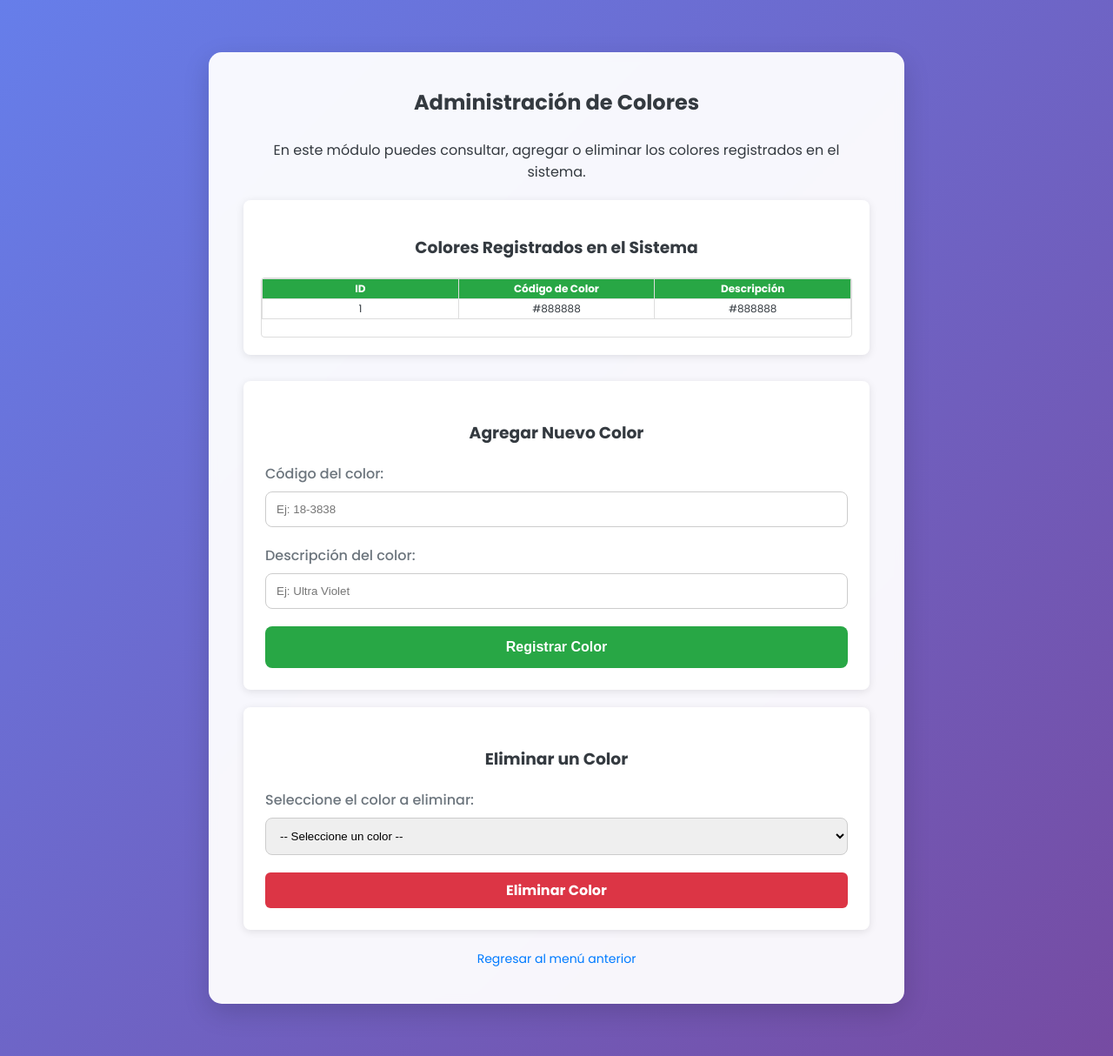
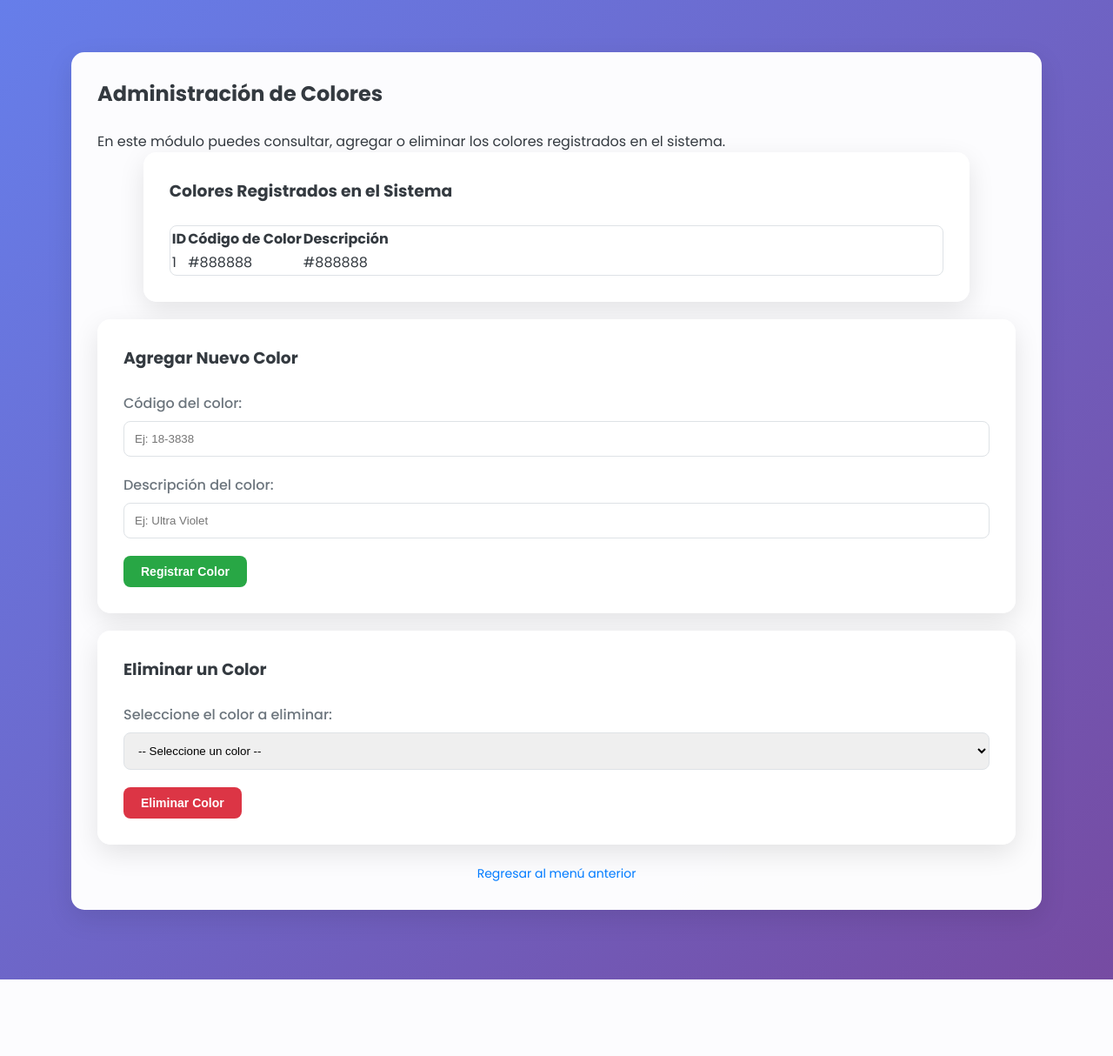
Before and after one commit to jd-kalde87/sistema_produccion, a PHP site: page /admin_colores.php in a window 1280 px wide. Shown: the whole page at 87% size. After the commit the page ends 1126 px from the top, so only its background shows below. Run offline with PHP 8.4, Linux system fonts and the light colour scheme; the visitor is signed in with stand-in values (Sample User, id 1); tables that the repository leaves empty or names only in its code hold one stand-in row (values such as "Sample post").

Commit message:
Add files via upload

```diff
--- a/css/styles.css
+++ b/css/styles.css
@@ -1,15 +1,27 @@
+/*
+=====================================================
+--- HOJA DE ESTILOS PRINCIPAL: SISTEMA_PRODUCCION (CORREGIDA Y OPTIMIZADA) ---
+=====================================================
+*/
+
+/* --- 1. IMPORTACIÓN Y VARIABLES GLOBALES --- */
 @import url('https://fonts.googleapis.com/css2?family=Poppins:wght@300;400;500;600;700&display=swap');
 
 :root {
     --primary-color: #007bff;
     --secondary-color: #6c757d;
+    --third-color: #6200ff;
     --success-color: #28a745;
     --danger-color: #dc3545;
+    --info-color: #17a2b8;
     --light-color: #f8f9fa;
     --dark-color: #343a40;
     --bg-gradient: linear-gradient(135deg, #667eea 0%, #764ba2 100%);
+    --border-color: #dee2e6;
+    --box-shadow: 0 10px 30px rgba(0, 0, 0, 0.1);
 }
 
+/* --- 2. RESETEO Y ESTILOS GLOBALES --- */
 * {
     box-sizing: border-box;
     margin: 0;
@@ -19,317 +31,216 @@
 body {
     font-family: 'Poppins', sans-serif;
     min-height: 100vh;
-    margin: 0;
     padding: 60px 20px;
     background: var(--bg-gradient);
     color: var(--dark-color);
-    display: flex;
-    flex-direction: column;
-    align-items: center;
 }
 
-/* Contenedores principales */
-.form-container,
-.main-container {
-    background-color: rgba(255, 255, 255, 0.95);
-    padding: 40px;
+/* --- 3. ESTRUCTURA Y CONTENEDORES PRINCIPALES --- */
+.main-container,.form-container,.logout-container,.seccion-consulta,.seccion-formulario {
+    background-color: rgba(255, 255, 255, 0.98);
+    padding: 30px;
     border-radius: 15px;
-    box-shadow: 0 10px 30px rgba(0, 0, 0, 0.15);
+    box-shadow: var(--box-shadow);
     width: 100%;
-    max-width: 450px;
-    text-align: center;
-    backdrop-filter: blur(5px);
-    position: relative;
+    margin-left: auto;
+    margin-right: auto;
+    margin-bottom: 20px;
 }
 
-.main-container {
-    max-width: 800px;
+/* Ajustes específicos por contenedor */
+.form-container { max-width: 450px; }
+.main-container, .logout-container, .seccion-consulta { max-width: 90%; }
+.logout-container { display: flex; justify-content: center; padding: 20px; }
+
+/* --- 4. TIPOGRAFÍA Y TEXTOS --- */
+h1, h2, h3 { color: var(--dark-color); margin-bottom: 25px; }
+.descripcion { color: var(--secondary-color); margin-bottom: 20px; font-size: 0.95em; }
+.label_presentacion {
+    margin-bottom: 20px;
+    padding: 20px 0;
+    border-radius: 10px;
+    box-shadow: var(--box-shadow);
+    text-align: center;
 }
 
-/* Elementos de formulario */
-h1, h2 {
-    color: var(--dark-color);
-    margin-bottom: 25px;
-}
-
-h3{
-    color: var(--dark-color);
-    margin-bottom: 20px;
-    margin-top: 20px;
-}
-
-.form-group {
-    margin-bottom: 20px;
-    text-align: left;
-}
-
-.form-group label {
-    display: block;
-    margin-bottom: 8px;
-    font-weight: 500;
-    color: var(--secondary-color);
-}
-
+/* --- 5. FORMULARIOS --- */
+.form-group { margin-bottom: 20px; text-align: left; }
+.form-group label { display: block; margin-bottom: 8px; font-weight: 500; color: var(--secondary-color); }
 .form-group input,
 .form-group textarea,
 .form-group select {
     width: 100%;
     padding: 12px;
-    border: 1px solid #ccc;
+    border: 1px solid var(--border-color);
     border-radius: 8px;
     transition: border-color 0.3s, box-shadow 0.3s;
 }
-
 .form-group input:focus,
-.form-group textarea,
+.form-group textarea:focus,
 .form-group select:focus {
     outline: none;
     border-color: var(--primary-color);
     box-shadow: 0 0 8px rgba(0, 123, 255, 0.25);
 }
 
-/* Botones */
+.filtro-form {
+    display: flex;
+    align-items: center; /* Centra verticalmente los elementos del filtro */
+    gap: 15px;
+    margin-bottom: 25px;
+    margin-top: 20px;
+}
+.filtro-form label[for="fecha_fin"] {
+    margin-left: 20px; /* Espacio extra para separar los dos bloques de fecha */
+}
+
+/* --- 6. BOTONES --- */
 .btn {
-    width: 100%;
-    padding: 15px;
+    display: inline-block;
+    padding: 10px 20px;
     border: none;
     border-radius: 8px;
-    background-color: var(--primary-color);
     color: white;
-    font-size: 16px;
+    font-size: 14px;
     font-weight: 600;
+    text-align: center;
+    text-decoration: none;
     cursor: pointer;
     transition: background-color 0.3s, transform 0.2s;
 }
+.btn:hover { transform: translateY(-2px); }
+.btn-block { width: 100%; padding: 15px; }
 
-.btn:hover {
-    background-color: #0056b3;
-    transform: translateY(-2px);
+/* Variantes de color para botones */
+.btn-primary { background-color: var(--primary-color); }
+.btn-primary:hover { background-color: #0056b3; }
+.btn-success, .btn-agregar { background-color: var(--success-color); }
+.btn-success:hover, .btn-agregar:hover { background-color: #218838; }
+.btn-danger, .btn-eliminar { background-color: var(--danger-color); }
+.btn-danger:hover, .btn-eliminar:hover { background-color: #c82333; }
+.btn-info, .btn-consultar { background-color: var(--info-color); }
+.btn-info:hover, .btn-consultar:hover { background-color: #138496; }
+.btn-secondary, .btn-volver { background-color: var(--secondary-color); }
+.btn-secondary:hover, .btn-volver:hover { background-color: #5a6268; }
+
+/* --- 7. COMPONENTES: Alertas, Grids, Links --- */
+.alert {
+    padding: 15px;
+    margin-top: 20px;
+    margin-bottom: 20px;
+    border-radius: 8px;
+    border: 1px solid transparent;
+    text-align: center;
+}
+.alert-success { background-color: #d4edda; color: #155724; border-color: #c3e6cb; }
+.alert-danger { background-color: #f8d7da; color: #721c24; border-color: #f5c6cb; }
+.alert-info { background-color: #d1ecf1; color: #0c5460; border-color: #bee5eb; }
+.button-grid { display: grid; grid-template-columns: repeat(auto-fit, minmax(150px, 1fr)); gap: 15px; margin-top: 30px; }
+.button-grid a { display: block; padding: 20px; background-color: var(--success-color); color: white; text-align: center; text-decoration: none; border-radius: 8px; font-weight: 500; transition: background-color 0.3s, transform 0.2s; }
+.button-grid a:hover { background-color: #218838; transform: translateY(-3px); }
+.form-links { margin-top: 20px; text-align: center; } /* Centrado explícito aquí */
+.form-links a { color: var(--primary-color); text-decoration: none; margin: 0 10px; font-size: 14px; }
+.form-links a:hover { text-decoration: underline; }
+
+/* --- 8. ESTILOS DE PÁGINAS (REPORTE/TABLAS) --- */
+.tabla-contenedor {
+    max-height: 400px;   /* <<< Esta es la línea clave #1 */
+    overflow-x: auto;
+    width: 100%;
+    border: 1px solid var(--border-color);
+    border-radius: 8px;
+}
+#tabla-produccion {
+    width: 100%;
+    border-collapse: collapse;
+    text-align: center;
+
+}
+#tabla-produccion thead th,
+#tabla-produccion tbody td {
+    padding: 12px 15px;
+    border-bottom: 1px solid var(--border-color); /* Línea horizontal de abajo */
+    vertical-align: middle;
+    border-left: 1px solid var(--border-color);
+    text-align: center;
 }
 
-#logout-btn {
-    margin-top: 30px;
-    background-color: var(--danger-color);
-    width: auto;
-    padding: 12px 24px;
-    display: inline-block;
+/* Regla especial para añadir el borde final a la derecha de la tabla */
+#tabla-produccion thead th:last-child,
+#tabla-produccion tbody td:last-child {
+    border-right: 1px solid var(--border-color);
 }
 
-#logout-btn:hover {
-    background-color: #c82333;
+/* Estilos específicos SOLO para el encabezado (thead) */
+#tabla-produccion thead th {
+    background-color: var(--primary-color);
+    color: var(--light-color);
+    font-weight: 300;
+    white-space: nowrap;
 }
 
-/* Links */
-.form-links {
-    margin-top: 20px;
+/* Estilos específicos SOLO para el cuerpo (tbody) */
+#tabla-produccion tbody td {
+    font-weight: 200;
+    font-size: 15px;
+    text-align: center;
 }
+#tabla-produccion tbody tr:nth-child(even) {
+    background-color: #f9f9f9;
+    text-align: center;
+}
+#tabla-produccion tbody tr:hover { background-color: #e9ecef; }
 
-.form-links a {
-    color: var(--primary-color);
-    text-decoration: none;
-    margin: 0 10px;
-    font-size: 14px;
-}
-
-.form-links a:hover {
-    text-decoration: underline;
-}
-
-/* Alertas */
-.alert {
-    padding: 15px;
-    margin-bottom: 20px;
-    border-radius: 8px;
-    font-size: 15px;
-}
-
-.alert-success {
-    background-color: #d4edda;
-    color: #155724;
-    border: 1px solid #c3e6cb;
-}
-
-.alert-danger {
-    background-color: #f8d7da;
-    color: #721c24;
-    border: 1px solid #f5c6cb;
-}
-
-.alert-info {
-    background-color: #d1ecf1;
-    color: #0c5460;
-    border: 1px solid #bee5eb;
-}
-
-/* Grid de botones */
-.button-grid {
-    display: grid;
-    grid-template-columns: repeat(auto-fit, minmax(150px, 1fr));
-    gap: 15px;
-    margin-top: 30px;
-}
-
-.button-grid a {
-    display: block;
-    padding: 20px;
-    background-color: var(--success-color);
-    color: white;
-    text-align: center;
-    text-decoration: none;
-    border-radius: 8px;
-    font-weight: 500;
-    transition: background-color 0.3s, transform 0.2s;
-}
-
-.button-grid a:hover {
-    background-color: #218838;
-    transform: translateY(-3px);
+#tabla-produccion .tabla-registro {
+    width: 80%;
+    max-width: 700px;
+    margin-left: auto;
+    margin-right: auto;
 }
 
 
-/* Clases adicionales */
-.miboton {
-    background-color: var(--success-color);
-    padding: 10px 20px;
-    text-align: center;
-    display: inline-block;
-    color: white;
+
+
+/* Contenedores personalizados para controles de DataTables */
+#contenedor-buscador, #contenedor-botones-export {
+    margin-bottom: 20px;
+    display: flex;
+    justify-content: flex-end; /* Alinea los controles a la derecha */
+}
+#contenedor-botones-export .btn { margin-left: 10px; } /* Espacio entre botones de exportación */
+
+/* Estilos DEFINITIVOS para el buscador */
+#contenedor-buscador .dataTables_filter input[type="search"] {
+    border: 1px solid var(--border-color) !important;
+    background-color: #ffffff !important;
+    color: var(--dark-color) !important;
     border-radius: 8px;
-    text-decoration: none;
-    font-weight: 500;
-    transition: background-color 0.3s;
+    padding: 8px 12px;
+    margin-left: 8px;
+    outline: none;
+    transition: all 0.3s ease;
+}
+#contenedor-buscador .dataTables_filter input[type="search"]:focus {
+    border-color: var(--primary-color) !important;
+    box-shadow: 0 0 8px rgba(0, 123, 255, 0.25) !important;
 }
 
-.miboton:hover {
-    background-color: #218838;
+/* --- 9. CLASES DE UTILIDAD --- */
+.text-center {
+    text-align: center;
 }
 
-/* Contenedor para el botón de logout */
-.logout-container {
-    width: 100%;
-    padding: 20px 20px;
-    border-radius: 15px;
-    max-width: 800px;
-    display: flex;
-    justify-content: center;
-    margin-top: 10px;
-    background: #ffff;
+/* --- 10. MEDIA QUERIES (DISEÑO ADAPTABLE) --- */
+@media (max-width: 768px) {
+    body { padding: 20px 10px; }
+    .main-container, .form-container, .seccion-consulta { padding: 20px; }
+    #tabla-produccion { font-size: 12px; }
+    #tabla-produccion th, #tabla-produccion td { padding: 8px 10px; }
+    #contenedor-buscador, #contenedor-botones-export, .filtro-form {
+        flex-direction: column; /* Apila los controles en pantallas pequeñas */
+        align-items: stretch;   /* Hace que ocupen el ancho completo */
+        gap: 10px;
+    }
+    #contenedor-buscador { align-items: flex-end; } /* Mantiene el buscador a la derecha */
 }
-/* Estilos mejorados para reportes */
-.reporte-container {
-    width: 100%;
-    margin: 20px 0;
-    padding: 15px;
-    background-color: #fff;
-    border-radius: 8px;
-    box-shadow: 0 2px 10px rgba(0,0,0,0.1);
-    overflow-x: auto;
-}
-
-.tabla-registro {
-    width: 100%;
-    min-width: 600px; /* Ancho mínimo antes de aparecer scroll */
-    border-collapse: collapse;
-    font-size: 12px;
-    border-radius: 15px;
-    margin: auto;
-    margin-bottom: 20px;
-    table-layout: fixed;
-    vertical-align: center;
-    padding-left: 50px;
-    padding-right: 50px;
-}
-
-.tabla-registro thead {
-    background-color: #28a745;
-    color: white;
-    border-radius: 15px;
-
-}
-
-.tabla-registro th,
-.tabla-registro td {
-    padding: 2px;
-    border: 1px solid #ddd;
-    text-align: center;
-    word-break: break-word;
-
-}
-
-/* Para dispositivos pequeños */
-@media (max-width: 768px) {
-    .tabla-registro {
-        font-size: 0.9em;
-    }
-    .tabla-registro th,
-    .tabla-registro td {
-        padding: 8px 10px;
-    }
-}
-
-/* Estilos específicos para la página de maquinaria */
-
-.seccion-consulta {
-    margin-top: 20px;
-    background-color: #ffffff;
-    padding: 20px;
-    border-radius: 8px;
-    margin-bottom: 30px;
-    box-shadow: 0 2px 10px rgba(0,0,0,0.1);
-}
-
-.seccion-formulario {
-    background-color: #ffffff;
-    padding: 25px;
-    border-radius: 8px;
-    box-shadow: 0 2px 10px rgba(0,0,0,0.1);
-    margin-bottom: 20px;
-}
-
-
-.btn-consultar {
-    background-color: #17a2b8;
-    color: white;
-}
-
-.btn-consultar:hover {
-    background-color: #138496;
-}
-
-.btn-agregar {
-    background-color: #28a745;
-    color: white;
-}
-
-.btn-agregar:hover {
-    background-color: #218838;
-}
-
-.btn-volver:hover {
-    background-color: #5a6268;
-}
-
-.descripcion {
-    color: #6c757d;
-    margin-bottom: 20px;
-    font-size: 0.95em;
-}
-/* Estilos específicos para botones de eliminación */
-.btn-eliminar {
-    background-color: #dc3545;
-    font-family: 'Poppins', sans-serif;
-    color: white;
-    padding: 8px 15px;
-    border: none;
-    border-radius: 6px;
-    font-weight: 700;
-    cursor: pointer;
-    transition: background-color 0.3s;
-}
-/* Estilo para el contenedor de la tabla con scroll */
-.tabla-contenedor {
-  max-height: 400px;  /* Altura máxima que tendrá el contenedor de la tabla. Puedes ajustarla. */
-  overflow-y: auto;   /* Agrega una barra de scroll vertical SÓLO si el contenido es más alto que max-height. */
-  border: 1px solid #dddddd; /* Un borde sutil para enmarcar la tabla. Es opcional. */
-  border-radius: 4px;      /* Bordes redondeados para que coincida con el estilo. Opcional. */
-}
```
Also changed, not shown: css/buttons.dataTables.min.css (added).
